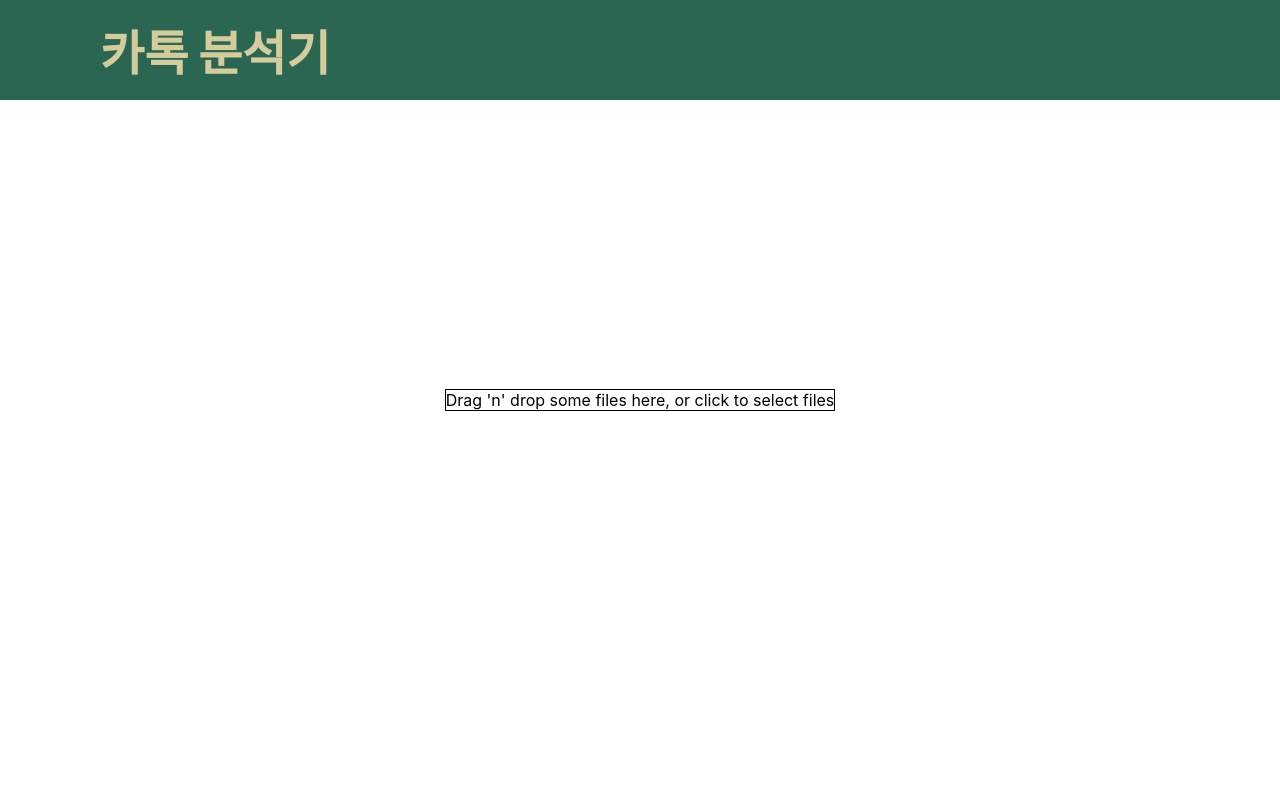
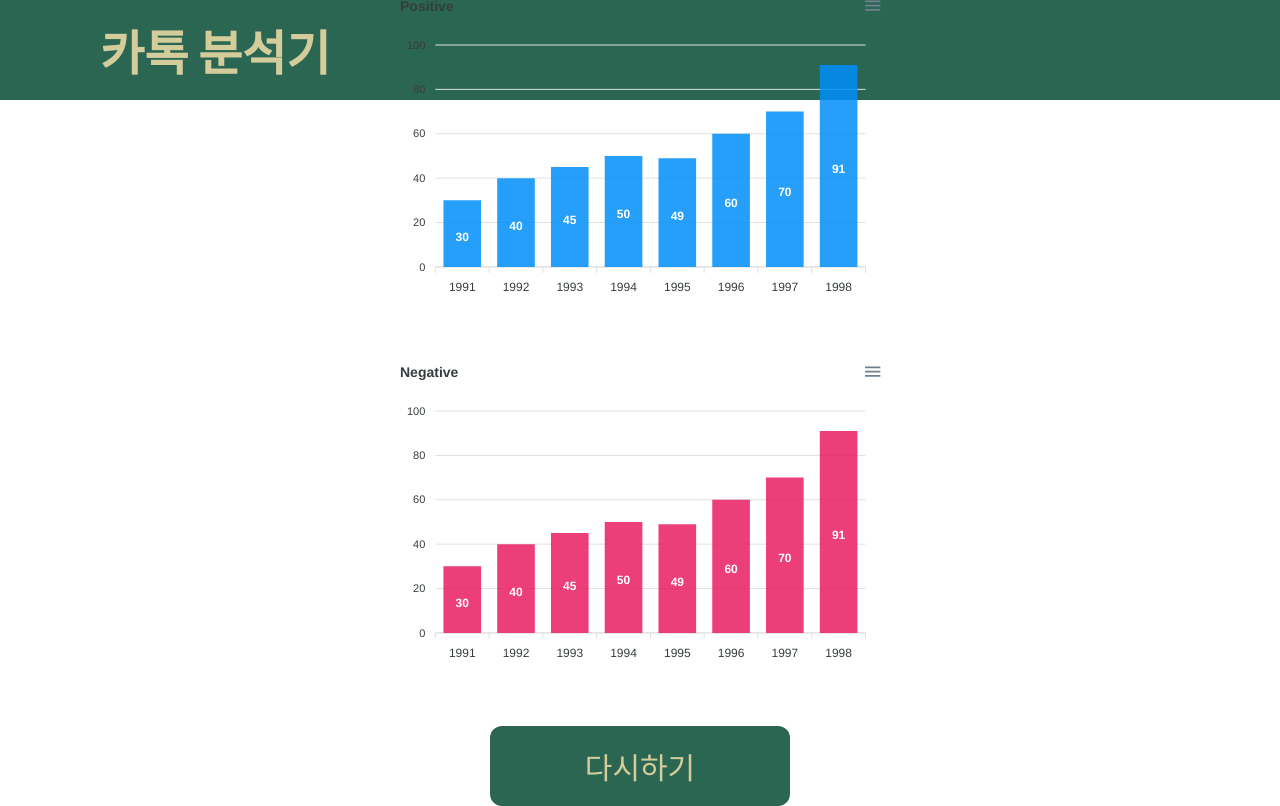
Before and after one commit to richcire/text-analyazer, a React (Create React App) app: page / in a window 1280 px wide. Built offline with nearby package versions, Linux system fonts and the light colour scheme.

Commit message:
fix respose bug & add sort and color

```diff
--- a/src/App.tsx
+++ b/src/App.tsx
@@ -38,19 +38,43 @@ const CustomP = styled.div`
 const UploadBtn = styled.button`
   width: 400px;
   height: 100px;
+  border: none;
+  background-color: #2b6652;
+  color: #d4cd9b;
+  font-size: 40px;
+  font-weight: 500;
+  border-radius: 15px;
+  box-shadow: 3px 3px 3px rgba(0, 0, 0, 0.5);
+  &:hover {
+    box-shadow: none;
+  }
+`;
+
+const ResetBtn = styled.div`
+  background-color: #2b6652;
+  color: #d4cd9b;
+  width: 300px;
+  height: 80px;
+  display: flex;
+  justify-content: center;
+  align-items: center;
+  font-size: 30px;
+  font-weight: 500;
+  border-radius: 12px;
 `;
 
 const GraphWrapper = styled.div`
   display: flex;
   flex-direction: column;
   gap: 40px;
+  align-items: center;
 `;
 
 function App() {
   const [isSubmitted, setIsSubmitted] = useState(false);
   const [uploadedFiles, setUploadedFiles] = useState<File>();
   const [isLoading, setIsLoading] = useState(false);
-  const [result, setResult] = useState();
+  const [result, setResult] = useState(12);
   const [pCategories, setPCategories] = useState([
     1991, 1992, 1993, 1994, 1995, 1996, 1997, 1998,
   ]);
@@ -59,6 +83,18 @@ function App() {
   ]);
   const [pData, setPData] = useState([30, 40, 45, 50, 49, 60, 70, 91]);
   const [nData, setNData] = useState([30, 40, 45, 50, 49, 60, 70, 91]);
+
+  const onReset = () => {
+    window.location.reload();
+  };
+
+  const sortLabel = (a: any, b: any) => {
+    if (a.value < b.value) {
+      return 1;
+    } else {
+      return -1;
+    }
+  };
   const onTest = () => {
     const formData = new FormData();
     if (uploadedFiles) {
@@ -74,18 +110,21 @@ function App() {
       },
     })
       .then((response) => {
-        setIsLoading(false);
         console.log(response.data);
-        setResult(response.data);
+        const tempP = [...response.data.data.positive];
+        const tempN = [...response.data.data.negative];
+        tempP.sort(sortLabel);
+        tempN.sort(sortLabel);
         const tempPCategories = [];
         const tempPData = [];
         const tempNCategories = [];
         const tempNData = [];
-        for (const element of response.data.positive) {
+
+        for (const element of tempP) {
           tempPCategories.push(element.item);
           tempPData.push(element.value);
         }
-        for (const element of response.data.negative) {
+        for (const element of tempN) {
           tempNCategories.push(element.item);
           tempNData.push(element.value);
         }
@@ -93,6 +132,8 @@ function App() {
         setPData(tempPData);
         setNCategories(tempNCategories);
         setNData(tempNData);
+        setResult(response.data);
+        setIsLoading(false);
       })
       .catch((error) => {
         setIsLoading(false);
@@ -106,8 +147,7 @@ function App() {
     setUploadedFiles(acceptedFiles[0]);
   }, []);
 
-  const { getRootProps, getInputProps, isDragActive, isDragAccept } =
-    useDropzone({ onDrop });
+  const { getRootProps, getInputProps, isDragActive } = useDropzone({ onDrop });
 
   const pState = {
     options: {
@@ -116,6 +156,9 @@ function App() {
       },
       xaxis: {
         categories: pCategories,
+      },
+      title: {
+        text: "Positive",
       },
     },
     series: [
@@ -132,6 +175,12 @@ function App() {
       },
       xaxis: {
         categories: nCategories,
+      },
+      title: {
+        text: "Negative",
+      },
+      fill: {
+        colors: ["#E91E63"],
       },
     },
     series: [
@@ -162,6 +211,7 @@ function App() {
               type="bar"
               width="500"
             />
+            <ResetBtn onClick={onReset}>다시하기</ResetBtn>
           </GraphWrapper>
         ) : isSubmitted ? (
           <UploadBtn onClick={onTest}>Test</UploadBtn>
```
